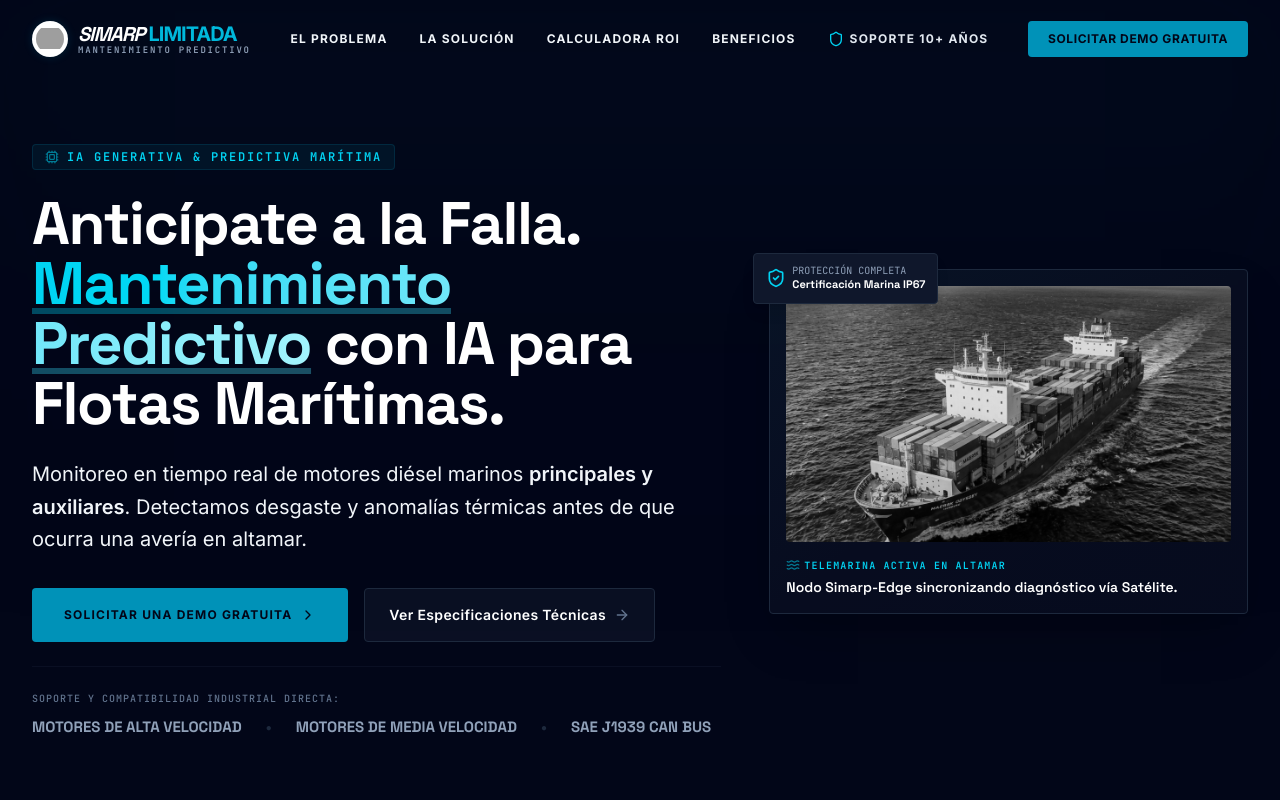
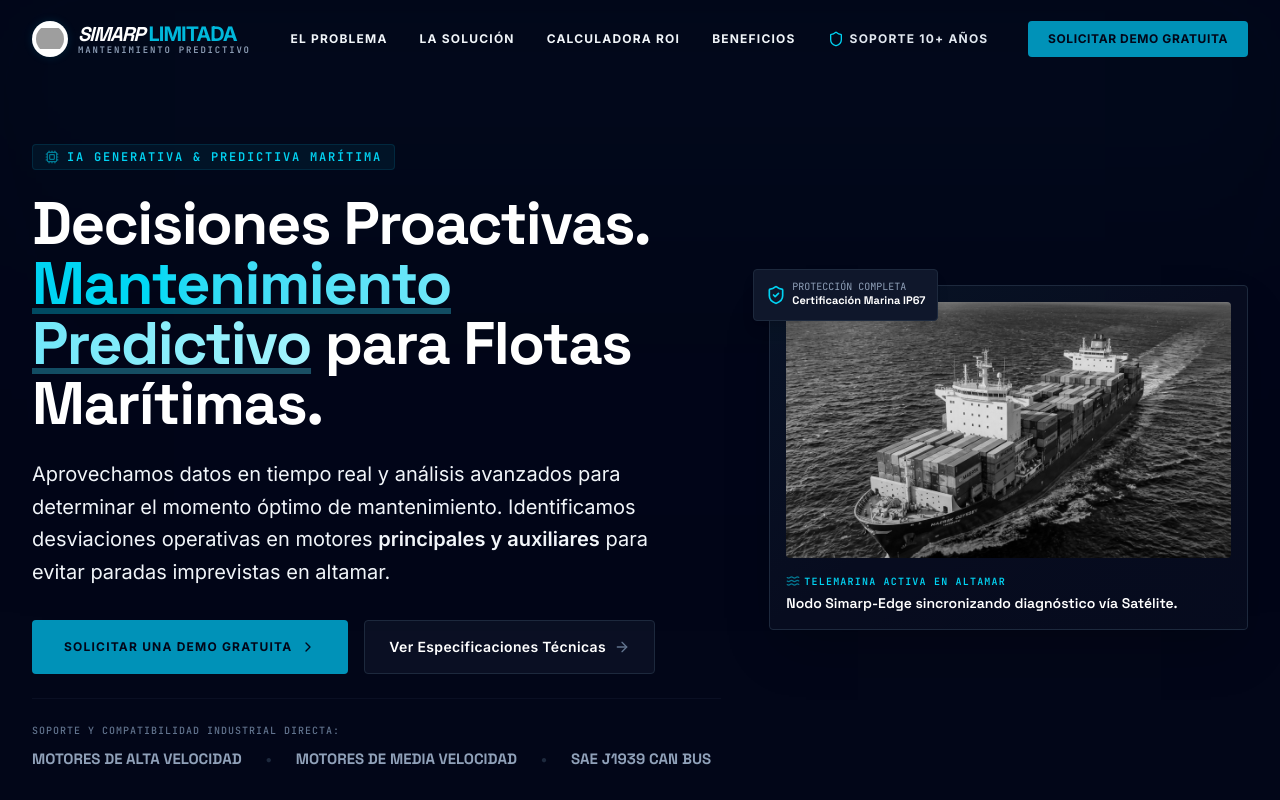
Before and after one commit to alandaf/mant-predictivo-simarp-pagina-inicio, a React (Vite) app: page / in a window 1280 px wide. Shown: the top 800 px of the page. Built offline with nearby package versions, Linux system fonts and the light colour scheme; grey boxes are pictures that could not be loaded.

Commit message:
docs/copywriting: mejorar textos del hero para hacerlos mas profesionales y proactivos

```diff
--- a/src/App.tsx
+++ b/src/App.tsx
@@ -45,16 +45,16 @@
 
               {/* H1 Main Title */}
               <h1 className="font-display text-4xl sm:text-5xl lg:text-6xl font-extrabold tracking-tight text-white leading-none">
-                Anticípate a la Falla.{' '}
+                Decisiones Proactivas.{' '}
                 <span className="bg-gradient-to-r from-cyan-400 to-cyan-200 bg-clip-text text-transparent underline decoration-cyan-500/20 underline-offset-4">
                   Mantenimiento Predictivo
                 </span>{' '}
-                con IA para Flotas Marítimas.
+                para Flotas Marítimas.
               </h1>
 
               {/* Subtitle */}
               <p className="text-slate-350 text-base sm:text-lg lg:text-xl font-normal leading-relaxed max-w-2xl font-sans">
-                Monitoreo en tiempo real de motores diésel marinos <strong className="text-slate-100 font-semibold">principales y auxiliares</strong>. Detectamos desgaste y anomalías térmicas antes de que ocurra una avería en altamar.
+                Aprovechamos datos en tiempo real y análisis avanzados para determinar el momento óptimo de mantenimiento. Identificamos desviaciones operativas en motores <strong className="text-slate-100 font-semibold">principales y auxiliares</strong> para evitar paradas imprevistas en altamar.
               </p>
 
               {/* Actions CTAs */}
```
Also changed, not shown: 2 other files (tests, documents, lock files or other folders).
